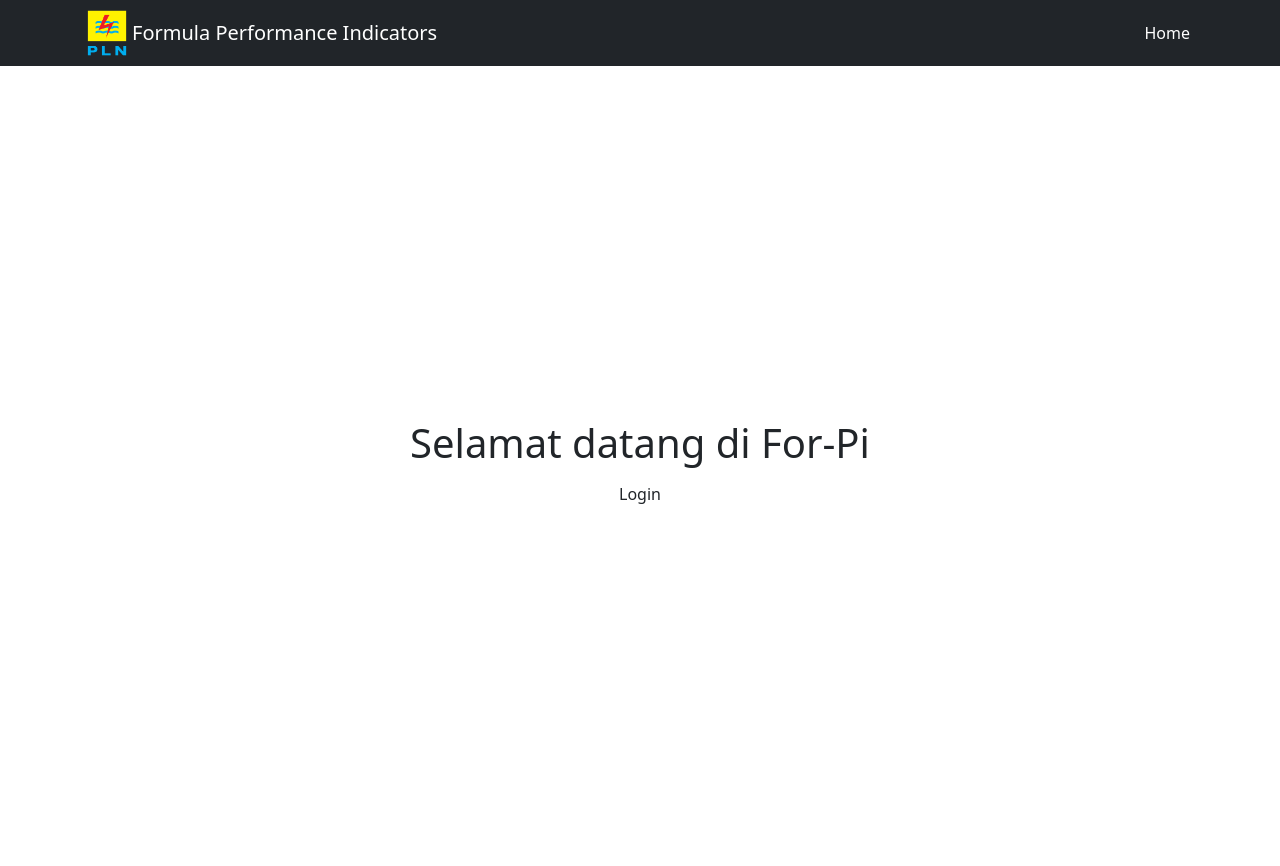
After one commit to Yonks20/Sijuki_Project, a PHP site: page /pages/landing.php in a window 1280 px wide. The commit adds this page. Run offline with PHP 8.4, Linux system fonts and the light colour scheme.

Commit message:
LandingPage

```diff
--- /dev/null
+++ b/dist/css/style2.css
@@ -0,0 +1,6 @@
+*(
+ margin: 0;
+ padding: 0;
+) .imagebackground {
+  background-image: url(./);
+}
--- /dev/null
+++ b/pages/landing.php
@@ -0,0 +1,43 @@
+<!doctype html>
+<html lang="en">
+  <head>
+    <meta charset="utf-8">
+    <meta name="viewport" content="width=device-width, initial-scale=1">
+    <title>Bootstrap demo</title>
+    <link href="https://cdn.jsdelivr.net/npm/bootstrap@5.2.2/dist/css/bootstrap.min.css" rel="stylesheet" integrity="sha384-Zenh87qX5JnK2Jl0vWa8Ck2rdkQ2Bzep5IDxbcnCeuOxjzrPF/et3URy9Bv1WTRi" crossorigin="anonymous">
+    <link rel="stylesheet" href="style.css" class="href">
+  </head>
+  <body>
+  <nav class="navbar navbar-expand-lg navbar-dark bg-dark">
+  <div class="container">
+    <img  src="../dist/img/Logo pln_1.png"  alt="">
+    <a class="navbar-brand" href="#">Formula Performance Indicators</a>
+    <button class="navbar-toggler" type="button" data-bs-toggle="collapse" data-bs-target="#navbarNav" aria-controls="navbarNav" aria-expanded="false" aria-label="Toggle navigation">
+      <span class="navbar-toggler-icon"></span>
+    </button>
+    <div class="collapse navbar-collapse" id="navbarNav">
+      <ul class="navbar-nav ms-auto">
+        <li class="nav-item">
+          <a class="nav-link active" href="#home">Home</a>
+        </li>
+
+      </ul>
+    </div>
+  </div>
+</nav>
+
+<!--hero -->
+<section id="hero" class="min-vh-100 d-flex align-items-center text-center"  >
+  <div class="container">
+    <div class="row">
+      <div class="col-12">
+        <h1>Selamat datang di For-Pi</h1>
+        <a href="#" class="btn btn-brand" > Login </a>
+      </div>
+    </div>
+  </div>
+
+</section>
+    <script src="https://cdn.jsdelivr.net/npm/bootstrap@5.2.2/dist/js/bootstrap.bundle.min.js" integrity="sha384-OERcA2EqjJCMA+/3y+gxIOqMEjwtxJY7qPCqsdltbNJuaOe923+mo//f6V8Qbsw3" crossorigin="anonymous"></script>
+  </body>
+</html>
--- /dev/null
+++ b/pages/style.css
@@ -0,0 +1,4 @@
+.container img {
+  width: 50px;
+  height: 50px;
+}s
```
Also changed, not shown: login.php (+6 -3 lines), dist/img/Logo pln_1.png (added), dist/img/Logo_PLNN.png (deleted), dist/img/Logo_Pln1.png (added), dist/img/background.jpg (added), pages/image/Logo_Pln1.png (added), 1 other file.
